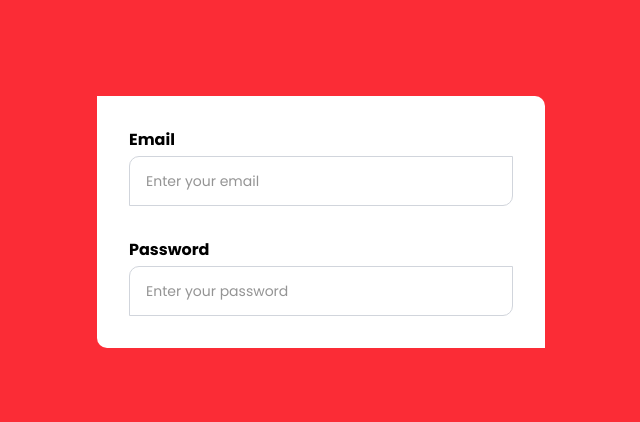
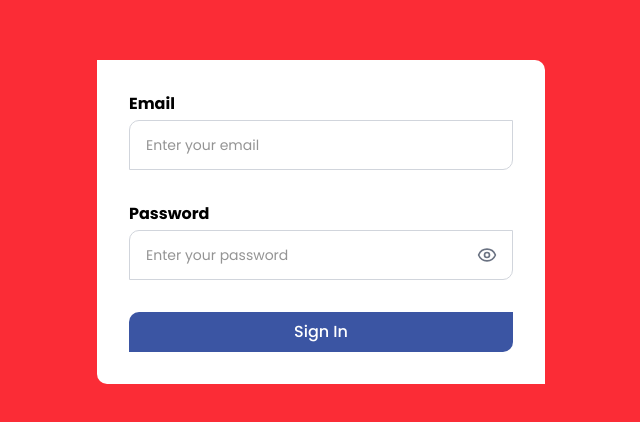
Before and after one commit to govind-sharma-squarebits/admin-boiler-plate, a React (Vite) app: page /login in a window 1280 px wide. Shown: the part 178-600 px from the top of the page, without its empty margins (319-959 px from the left). Built offline with nearby package versions, Linux system fonts and the light colour scheme.

Commit message:
feat: Add CustomButton component and password visibility toggle to input fields, and introduce common SVG type definitions.

```diff
--- a/src/assets/index.ts
+++ b/src/assets/index.ts
@@ -1 +1,3 @@
 export * from "./svg-component/ic_Info";
+export * from "./svg-component/ic_Eye";
+export * from "./svg-component/ic_EyeOff";
--- /dev/null
+++ b/src/assets/svg-component/ic_Eye.tsx
@@ -0,0 +1,28 @@
+import type React from "react";
+
+import type { SvgCommonProps } from "@/types";
+
+export const EyeIcon: React.FC<SvgCommonProps> = ({
+  size = 24,
+  fill = "none",
+  stroke = "currentColor",
+  ...props
+}) => {
+  return (
+    <svg
+      width={size}
+      height={size}
+      viewBox="0 0 24 24"
+      fill={fill}
+      stroke={stroke}
+      strokeWidth="2"
+      strokeLinecap="round"
+      strokeLinejoin="round"
+      xmlns="http://www.w3.org/2000/svg"
+      {...props}
+    >
+      <path d="M2.062 12.348a1 1 0 0 1 0-.696 10.75 10.75 0 0 1 19.876 0 1 1 0 0 1 0 .696 10.75 10.75 0 0 1-19.876 0" />
+      <circle cx="12" cy="12" r="3" />
+    </svg>
+  );
+};
--- /dev/null
+++ b/src/assets/svg-component/ic_EyeOff.tsx
@@ -0,0 +1,30 @@
+import type React from "react";
+
+import type { SvgCommonProps } from "@/types";
+
+export const EyeOffIcon: React.FC<SvgCommonProps> = ({
+  size = 24,
+  fill = "none",
+  stroke = "currentColor",
+  ...props
+}) => {
+  return (
+    <svg
+      width={size}
+      height={size}
+      viewBox="0 0 24 24"
+      fill={fill}
+      stroke={stroke}
+      strokeWidth="2"
+      strokeLinecap="round"
+      strokeLinejoin="round"
+      xmlns="http://www.w3.org/2000/svg"
+      {...props}
+    >
+      <path d="M9.88 9.88a3 3 0 1 0 4.24 4.24" />
+      <path d="M10.73 5.08A10.43 10.43 0 0 1 12 5c7 0 10 7 10 7a13.16 13.16 0 0 1-1.67 2.68" />
+      <path d="M6.61 6.61A13.526 13.526 0 0 0 2 12s3 7 10 7a9.74 9.74 0 0 0 5.39-1.61" />
+      <line x1="2" x2="22" y1="2" y2="22" />
+    </svg>
+  );
+};
--- a/src/assets/svg-component/ic_Info.tsx
+++ b/src/assets/svg-component/ic_Info.tsx
@@ -1,9 +1,11 @@
-export const InfoIcon = ({
+import type React from "react";
+
+import type { SvgCommonProps } from "@/types";
+
+export const InfoIcon: React.FC<SvgCommonProps> = ({
   size = 28,
   fill = "#696969",
-}: {
-  size?: number;
-  fill?: string;
+  ...props
 }) => {
   return (
     <svg
@@ -13,11 +15,12 @@ export const InfoIcon = ({
       id="Info-Circle-Fill--Streamline-Bootstrap"
       height={size}
       width={size}
+      {...props}
     >
       <path
         d="M8 16A8 8 0 1 0 8 0a8 8 0 0 0 0 16m0.93 -9.412 -1 4.705c-0.07 0.34 0.029 0.533 0.304 0.533 0.194 0 0.487 -0.07 0.686 -0.246l-0.088 0.416c-0.287 0.346 -0.92 0.598 -1.465 0.598 -0.703 0 -1.002 -0.422 -0.808 -1.319l0.738 -3.468c0.064 -0.293 0.006 -0.399 -0.287 -0.47l-0.451 -0.081 0.082 -0.381 2.29 -0.287zM8 5.5a1 1 0 1 1 0 -2 1 1 0 0 1 0 2"
         strokeWidth="1"
-      ></path>
+      />
     </svg>
   );
 };
--- /dev/null
+++ b/src/components/CustomButton.tsx
@@ -0,0 +1,90 @@
+// components/CustomButton.tsx
+"use client";
+
+import React from "react";
+import { cn } from "@/lib/utils";
+
+type Variant = "primary" | "secondary" | "danger" | "ghost" | "outline";
+type Size = "sm" | "md" | "lg";
+
+export interface ButtonProps extends React.ButtonHTMLAttributes<HTMLButtonElement> {
+  children?: React.ReactNode;
+  variant?: Variant;
+  size?: Size;
+  leftIcon?: React.ReactNode;
+  rightIcon?: React.ReactNode;
+  isLoading?: boolean;
+}
+
+const buttonVariants: Record<Variant, string> = {
+  primary: "bg-primary text-white hover:bg-primary/90 focus:ring-primary/20",
+  secondary:
+    "bg-gray-100 text-gray-800 hover:bg-gray-200 focus:ring-gray-200/50",
+  danger: "bg-red-600 text-white hover:bg-red-700 focus:ring-red-500/20",
+  ghost: "bg-transparent text-gray-700 hover:bg-gray-100 focus:ring-gray-100",
+  outline:
+    "border-2 border-primary text-primary bg-transparent hover:bg-gray-100 focus:ring-gray-400/20",
+};
+
+const sizeVariants: Record<Size, string> = {
+  sm: "px-3 py-1.5 text-sm",
+  md: "px-4 py-2 text-base",
+  lg: "px-5 py-3 text-lg",
+};
+
+export const CustomButton: React.FC<ButtonProps> = ({
+  children,
+  variant = "primary",
+  size = "md",
+  className = "",
+  leftIcon,
+  rightIcon,
+  disabled,
+  isLoading = false,
+  ...props
+}) => {
+  return (
+    <button
+      disabled={disabled || isLoading}
+      className={cn(
+        "inline-flex items-center gap-2 justify-center font-medium rounded-lg transition-all duration-200 outline-none focus:ring-2 active:scale-95 disabled:opacity-50 disabled:pointer-events-none",
+        buttonVariants[variant],
+        sizeVariants[size],
+        className,
+      )}
+      {...props}
+    >
+      {isLoading ? (
+        <svg
+          className="animate-spin h-5 w-5 text-current inline-flex"
+          xmlns="http://www.w3.org/2000/svg"
+          fill="none"
+          viewBox="0 0 24 24"
+        >
+          <circle
+            className="opacity-25"
+            cx="12"
+            cy="12"
+            r="10"
+            stroke="currentColor"
+            strokeWidth="4"
+          />
+          <path
+            className="opacity-75"
+            fill="currentColor"
+            d="M4 12a8 8 0 018-8V0C5.373 0 0 5.373 0 12h4zm2 5.291A7.962 7.962 0 014 12H0c0 3.042 1.135 5.824 3 7.938l3-2.647z"
+          />
+        </svg>
+      ) : (
+        children
+      )}
+      {!isLoading && leftIcon && (
+        <span className="inline-flex py-0.5 px-0.5">{leftIcon}</span>
+      )}
+
+      {!isLoading && rightIcon && (
+        <span className="inline-flex">{rightIcon}</span>
+      )}
+    </button>
+  );
+};
--- a/src/components/form/CustomFormikInput.tsx
+++ b/src/components/form/CustomFormikInput.tsx
@@ -1,10 +1,10 @@
 "use client";
 
-import React from "react";
+import React, { useState } from "react";
 
 import { Field, useField } from "formik";
 
-import { InfoIcon } from "@/assets";
+import { InfoIcon, EyeIcon, EyeOffIcon } from "@/assets";
 import type { FormikInputProps } from "@/types";
 import { CustomTooltip } from "../CustomTooltip";
 import { cn } from "@/lib/utils";
@@ -30,6 +30,9 @@ export const CustomFormikInput: React.FC<FormikInputProps> = ({
 }) => {
   const [, meta] = useField(name);
   const isError = errorShow || (meta.touched && meta.error);
+  const [showPassword, setShowPassword] = useState(false);
+
+  const inputType = type === "password" && showPassword ? "text" : type;
 
   return (
     <div className="relative w-full">
@@ -49,17 +52,19 @@ export const CustomFormikInput: React.FC<FormikInputProps> = ({
         </div>
       )}
 
+      <div className="relative w-full">
         <Field
           max={max}
           id={name}
           name={name}
           rows={fieldUseAs === "textarea" ? 3 : undefined}
           as={fieldUseAs}
-        type={type}
+          type={inputType}
         disabled={disabled}
         placeholder={placeholder}
         className={cn(
           "w-full px-4 py-3 text-[16px] rounded-leaf placeholder-[#949494] placeholder:text-sm outline-none transition-all disabled:opacity-50 disabled:cursor-not-allowed",
+          type === "password" && "pr-12",
           inputVariants[variant],
           isError && inputVariants["danger"],
           className,
@@ -70,6 +75,16 @@ export const CustomFormikInput: React.FC<FormikInputProps> = ({
         onInput={onInput}
         {...props}
       />
+      {type === "password" && (
+        <button
+          type="button"
+          className="absolute right-4 top-1/2 -translate-y-1/2 text-gray-500 hover:text-gray-700 outline-none cursor-pointer"
+          onClick={() => setShowPassword(!showPassword)}
+        >
+          {showPassword ? <EyeOffIcon size={20} /> : <EyeIcon size={20} />}
+        </button>
+      )}
+    </div>
     {isError && (
         <div className="text-red-500 text-[12px] absolute -bottom-5 left-2">
           {meta.error}
--- a/src/components/form/CustomInput.tsx
+++ b/src/components/form/CustomInput.tsx
@@ -1,8 +1,9 @@
 "use client";
 
-import React from "react";
+import React, { useState } from "react";
 
 import type { BaseInputProps } from "@/types";
+import { EyeIcon, EyeOffIcon } from "@/assets";
 import { cn } from "@/lib/utils";
 import { inputVariants } from "./input.constants";
 
@@ -21,6 +22,9 @@ const CustomInput: React.FC<BaseInputProps> = ({
   ...props
 }) => {
   const Component = fieldUseAs as React.ElementType;
+  const [showPassword, setShowPassword] = useState(false);
+
+  const inputType = type === "password" && showPassword ? "text" : type;
 
   return (
     <div className="relative w-full">
@@ -33,23 +37,35 @@ const CustomInput: React.FC<BaseInputProps> = ({
           {isMandatory && <span className="text-red-500">*</span>}
         </label>
       )}
+      <div className="relative w-full">
         <Component
           autoFocus={autoFocus}
           id={name}
           name={name}
-        type={type}
+          type={inputType}
           disabled={disabled}
           placeholder={placeholder}
           className={cn(
             "w-full px-4 py-3 text-[16px] rounded-tl-[10px] rounded-br-[10px] placeholder-[#949494] placeholder:text-sm outline-none transition-all disabled:opacity-50 disabled:cursor-not-allowed",
+            type === "password" && "pr-12",
             inputVariants[variant],
-          className
+            className,
           )}
           onWheel={(
             e: React.WheelEvent<HTMLInputElement | HTMLTextAreaElement>,
           ) => e.currentTarget.blur()}
           {...props}
         />
+        {type === "password" && (
+          <button
+            type="button"
+            className="absolute right-4 top-1/2 -translate-y-1/2 text-gray-500 hover:text-gray-700 outline-none cursor-pointer"
+            onClick={() => setShowPassword(!showPassword)}
+          >
+            {showPassword ? <EyeOffIcon size={20} /> : <EyeIcon size={20} />}
+          </button>
+        )}
+      </div>
     </div>
   );
 };
--- a/src/components/index.ts
+++ b/src/components/index.ts
@@ -5,3 +5,5 @@ export * from "./FormikWrapper";
 
 export * from "./form/CustomInput";
 export * from "./form/CustomFormikInput";
+
+export * from './CustomButton'
--- a/src/features/Auth/components/LoginForm.tsx
+++ b/src/features/Auth/components/LoginForm.tsx
@@ -1,6 +1,6 @@
 import * as Yup from "yup";
 
-import { CustomFormikInput, FormikWrapper } from "@/components";
+import { CustomButton, CustomFormikInput, FormikWrapper } from "@/components";
 
 const loginValidationSchema = Yup.object().shape({
   email: Yup.string()
@@ -39,10 +39,13 @@ export const LoginForm = () => {
           />
           <CustomFormikInput
             name="password"
+            type="password"
             label="Password"
             placeholder="Enter your password"
             variant="outline"
           />
+
+          <CustomButton className="rounded-leaf">Sign In</CustomButton>
         </div>
       )}
     />
--- a/src/index.css
+++ b/src/index.css
@@ -1,4 +1,8 @@
 @import "tailwindcss";
+
+@theme {
+  --color-primary: #3B55A3;
+}
 
 @layer base {
   body {
--- a/src/types/index.ts
+++ b/src/types/index.ts
@@ -1,2 +1,3 @@
 export * from './formik.types'
 export * from './input.types'
+export * from './svg.types'
```
Also changed, not shown: src/types/svg.types.ts (added, +11 -0 lines). Lines whose indentation alone changed are shown as unchanged.
